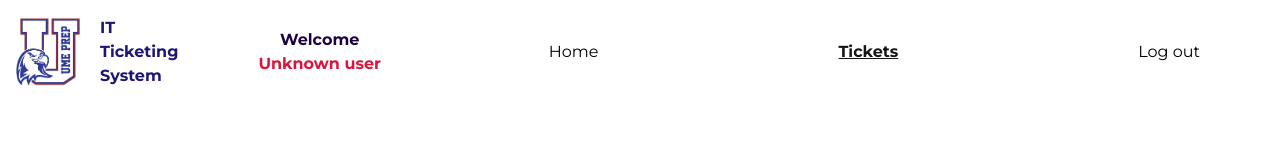
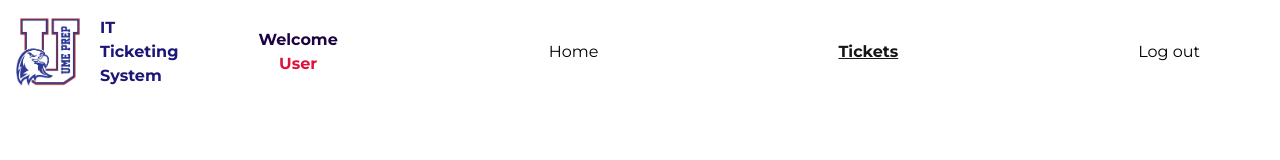
Before and after one commit to jbarriguete86/UME-IT-ticketing-system, a React (Vite) app: page /tickets/1 in a window 1280 px wide. Shown: the top 160 px of the page. Built offline with nearby package versions, Linux system fonts and the light colour scheme; no server answers; the database is empty; sample sign-in values are in the browser's storage.

Commit message:
update Header fetch name
I change the name on the app to make it more scalable

```diff
--- a/src/utilities.js
+++ b/src/utilities.js
@@ -26,7 +26,7 @@ const getModifiedFields = (newData, originalData) => {
 }
 
 function getName(email){
-    const newUser = email === "it.director@umeprep.org" ? "Jose Barriguete" : email === "landy.williams@umeprep.org" ? "Landy Williams" : "Unknown user"
+    const newUser = email.split("@")[0].split(".").map(element => element.charAt(0).toUpperCase() + element.slice(1)).join(" ")
     return newUser
 }
 
```
